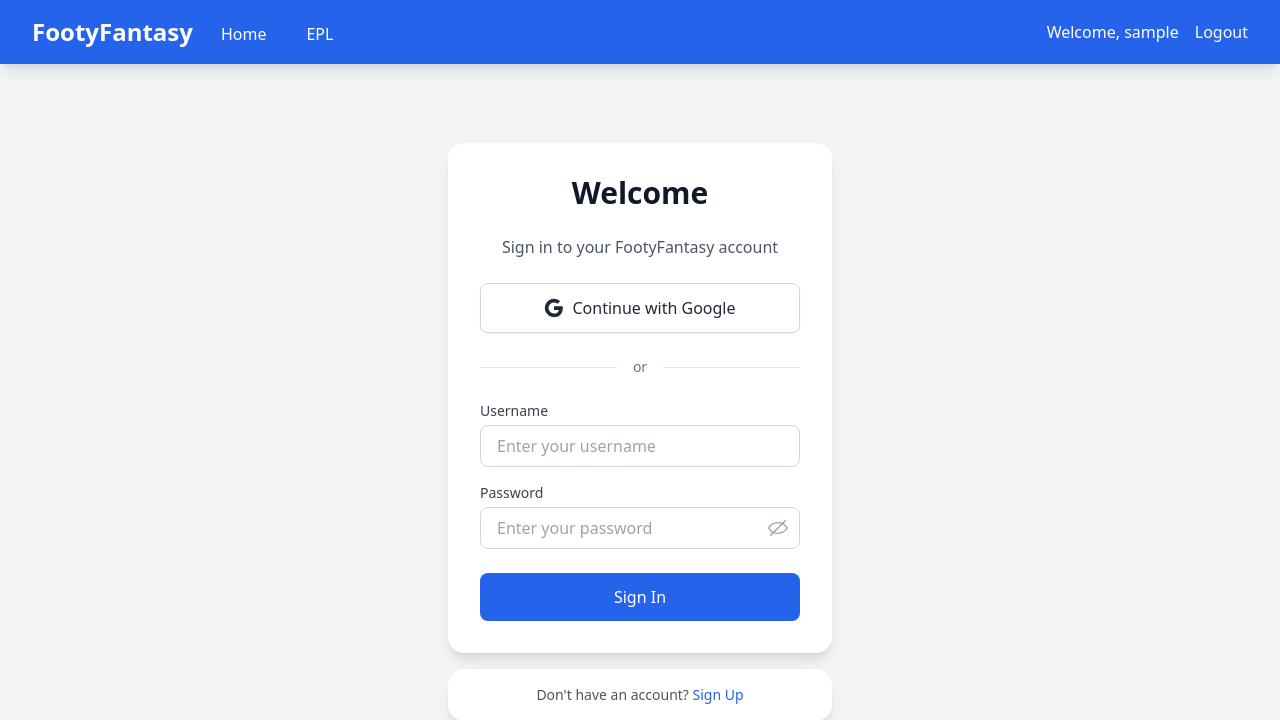
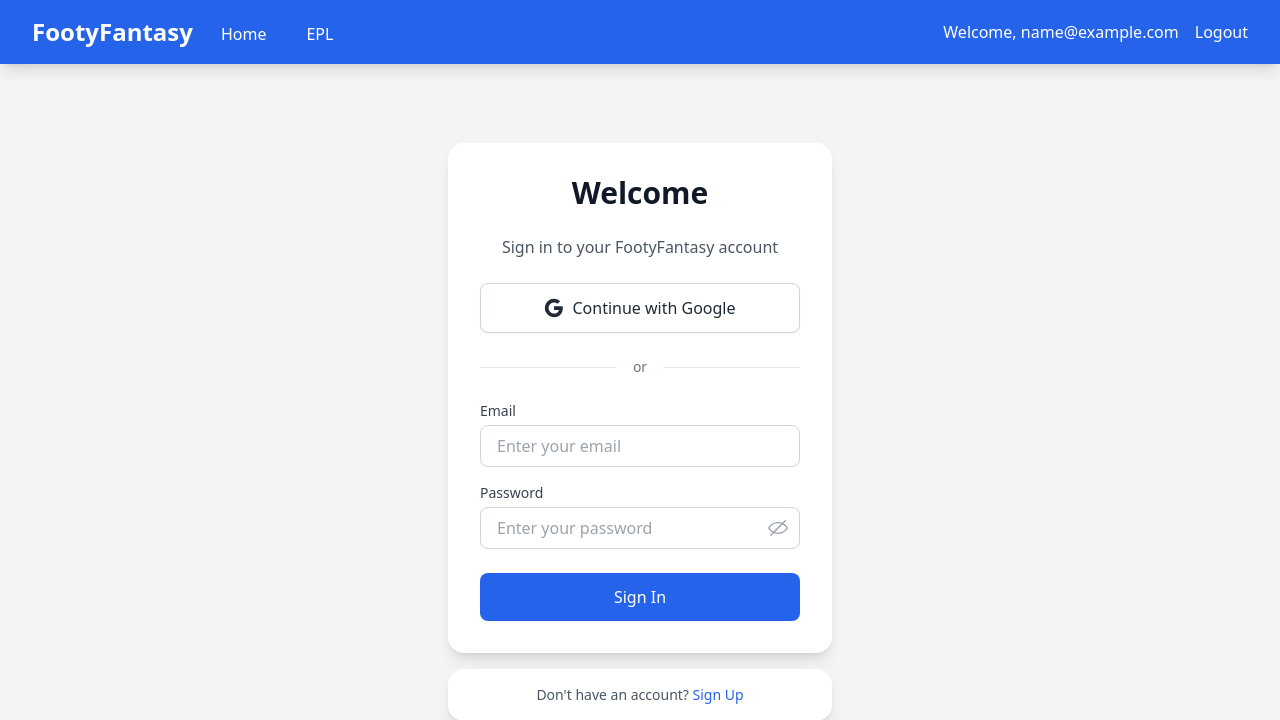
Before and after one commit to samork26/FootyBetz, a Django app: template app/templates/login.html in a window 1280 px wide. Shown: the top 720 px of the page. Run offline with Django 5.2, Linux system fonts and the light colour scheme; the template is opened without the code that fills it, so the values that code supplies are empty; the visitor is signed in with stand-in values (Sample User, id 1); some libraries are stand-ins or nearby versions.

Commit message:
Fixed oauth

```diff
--- a/app/templates/login.html
+++ b/app/templates/login.html
@@ -28,7 +28,7 @@
                 </div>
                 <div class="flex items-center">
                     {% if user.is_authenticated %}
-                        <span class="text-white mr-4">Welcome, {{ user.username }}</span>
+                        <span class="text-white mr-4">Welcome, {{ user.email }}</span>
                         <a href="{% url 'logout' %}" class="text-white hover:text-blue-100">Logout</a>
                     {% else %}
                         <a href="{% url 'login' %}" class="text-white hover:text-blue-100">Login</a>
@@ -57,7 +57,7 @@
                 {% endif %}
 
                 <!-- Google OAuth Button -->
-                <a href="{% provider_login_url 'google' %}" class="w-full mb-6">
+                <a href="{% provider_login_url 'google' process='login' %}" class="w-full mb-6">
                     <button class="w-full bg-white text-gray-800 py-3 px-4 rounded-lg border border-gray-300 hover:bg-gray-50 flex items-center justify-center shadow-sm">
                         <svg class="w-5 h-5 mr-2" viewBox="0 0 24 24">
                             <path fill="currentColor" d="M22.56 12.25c0-.78-.07-1.53-.2-2.25H12v4.26h5.92c-.26 1.37-1.04 2.53-2.21 3.31v2.77h3.57c2.08-1.92 3.28-4.74 3.28-8.09z"/>
@@ -79,12 +79,12 @@
                     {% csrf_token %}
 
                     <div class="mb-4">
-                        <label for="username" class="block text-sm font-medium text-gray-700 mb-1">Username</label>
+                        <label for="email" class="block text-sm font-medium text-gray-700 mb-1">Email</label>
                         <input
-                            type="text"
-                            name="username"
-                            id="username"
-                            placeholder="Enter your username"
+                            type="email"
+                            name="login"
+                            id="email"
+                            placeholder="Enter your email"
                             class="w-full px-4 py-2 border border-gray-300 rounded-lg focus:outline-none focus:ring-2 focus:ring-blue-500 focus:border-transparent"
                             required
                         />
```
Also changed, not shown: app/templates/socialaccount/login.html (deleted, +0 -36 lines), config/settings.py (+8 -0 lines).
